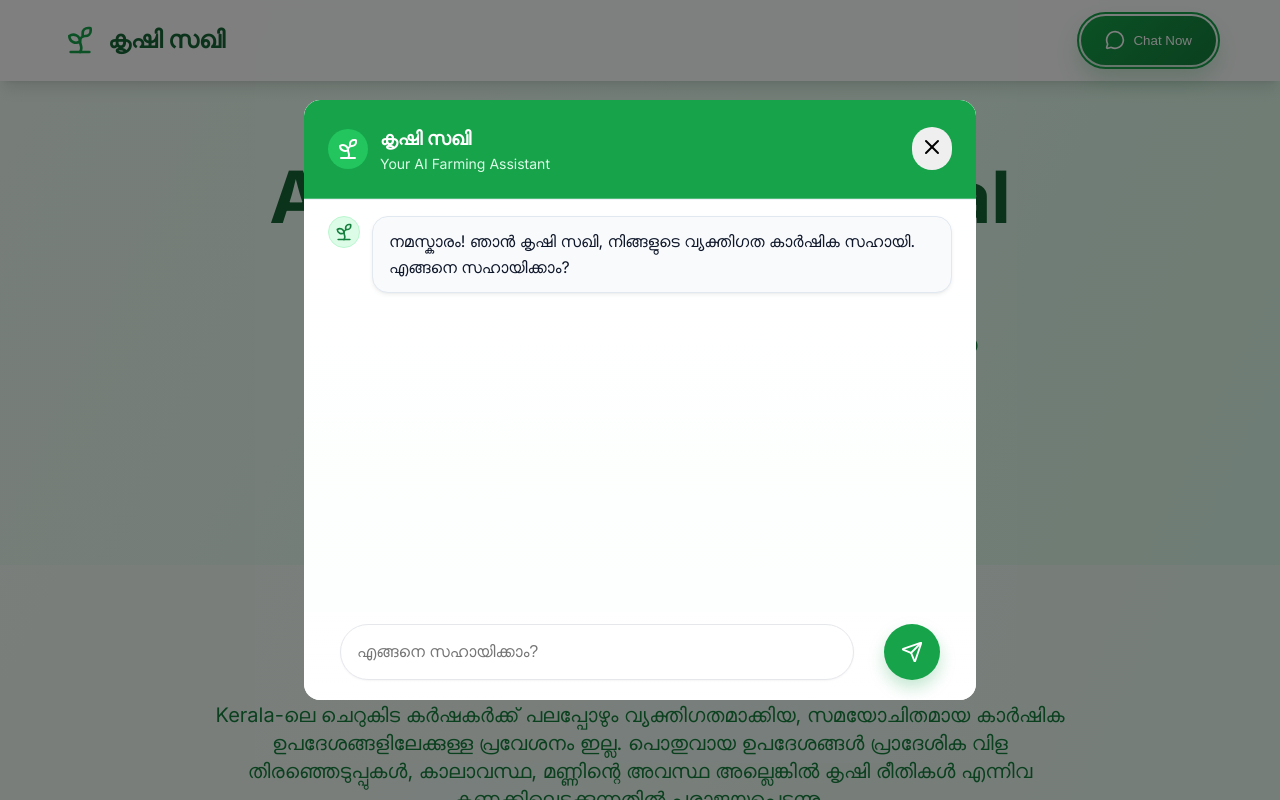
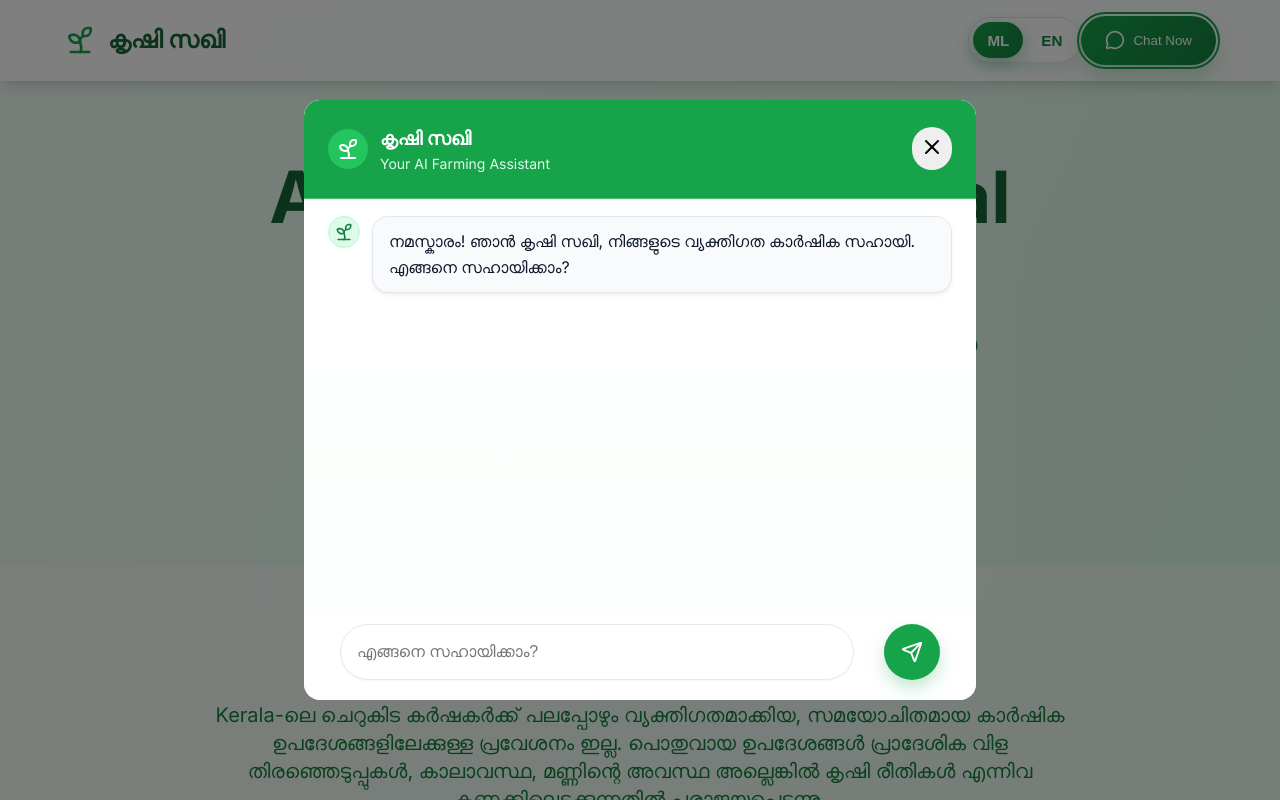
Before and after one commit to evanferrao/personal-farming-assistant, a React (Vite) app: page / in a window 1280 px wide. Both pictures are taken after a click on the button "Chat Now". Shown: the top 800 px of the page. Built offline with nearby package versions, Linux system fonts and the light colour scheme; no server answers.

Commit message:
feat: Add language toggle

```diff
--- a/src/App.css
+++ b/src/App.css
@@ -398,6 +398,49 @@ html {
   padding-bottom: 0.9rem;
 }
 
+/* Language toggle (segmented control) */
+.lang-toggle {
+  display: inline-flex;
+  align-items: center;
+  gap: 4px;
+  background: #ffffff;
+  border: 1px solid #e5e7eb;
+  border-radius: 9999px;
+  padding: 4px;
+  box-shadow: 0 6px 14px rgba(2, 132, 99, 0.12);
+}
+
+.lang-btn {
+  position: relative;
+  appearance: none;
+  border: none;
+  outline: none;
+  cursor: pointer;
+  border-radius: 9999px;
+  padding: 8px 14px;
+  min-width: 48px;
+  height: 36px;
+  font-size: 0.95rem;
+  font-weight: 700;
+  color: var(--green-700);
+  background: transparent;
+  transition: all 0.2s ease;
+}
+
+.lang-btn:hover {
+  background: #f0fdf4; /* very light green */
+}
+
+.lang-btn.active {
+  color: #ffffff;
+  background: linear-gradient(135deg, var(--green-600), var(--green-700));
+  box-shadow: 0 6px 16px rgba(22, 163, 74, 0.35);
+}
+
+.lang-btn:focus-visible {
+  box-shadow: 0 0 0 3px rgba(22,163,74,0.35);
+}
+
 .chat-launch-btn:hover {
   filter: brightness(1.02);
   box-shadow: 0 16px 30px rgba(22,163,74,0.35);
--- a/src/App.jsx
+++ b/src/App.jsx
@@ -5,9 +5,85 @@ import './App.css'
 import { sendChat } from './lib/chat'
 
 function App() {
+  // Language selection (ml | en)
+  const getInitialLang = () => {
+    try {
+      const saved = localStorage.getItem('pfa_lang')
+      return saved === 'en' ? 'en' : 'ml'
+    } catch {
+      return 'ml'
+    }
+  }
+  const [lang, setLang] = useState(getInitialLang())
+  const locale = lang === 'ml' ? 'ml-IN' : 'en-US'
+
+  const TEXTS = {
+    ml: {
+      brand: 'കൃഷി സഖി',
+      chatNow: 'Chat Now',
+      heroSubtitle: 'Kerala കർഷകർക്കായി വ്യക്തിഗതമാക്കിയ, സമയോചിതമായ കാർഷിക ഉപദേശം നൽകുന്ന ഡിജിറ്റൽ സുഹൃത്ത്',
+      ctaPrimary: 'Start Farming Journey',
+      ctaSecondary: 'Learn More',
+      challengeTitle: 'The Challenge',
+      challengePara: 'Kerala-ലെ ചെറുകിട കർഷകർക്ക് പലപ്പോഴും വ്യക്തിഗതമാക്കിയ, സമയോചിതമായ കാർഷിക ഉപദേശങ്ങളിലേക്കുള്ള പ്രവേശനം ഇല്ല. പൊതുവായ ഉപദേശങ്ങൾ പ്രാദേശിക വിള തിരഞ്ഞെടുപ്പുകൾ, കാലാവസ്ഥ, മണ്ണിന്റെ അവസ്ഥ അല്ലെങ്കിൽ കൃഷി രീതികൾ എന്നിവ കണക്കിലെടുക്കുന്നതിൽ പരാജയപ്പെടുന്നു.',
+      featuresTitle: 'Core Features',
+      featuresTag: 'വ്യാപകമായ സവിശേഷതകളോടെ നിങ്ങളുടെ കൃഷി യാത്രയെ മാറ്റിമറിക്കുന്നു',
+      featDesc: {
+        profile: 'വ്യക്തിഗത വിവരങ്ങൾ, സ്ഥലം, നിലത്തിന്റെ വലിപ്പം, വിളകൾ, മണ്ണിന്റെ തരം എന്നിവ കാപ്ചർ ചെയ്യുക',
+        convo: 'മലയാളത്തിൽ വോയ്സ് അല്ലെങ്കിൽ ടെക്സ്റ്റ് വഴി കർഷകരെ ഇടപെടാൻ പ്രാപ്തമാക്കുക',
+        activity: 'വിത്ത് വിതയൽ, നനയ്ക്കൽ, ഇൻപുട്ട് ഉപയോഗം അല്ലെങ്കിൽ കീട പ്രശ്നങ്ങൾ പോലുള്ള സംഭവങ്ങൾ ലോഗ് ചെയ്യുക',
+        advisory: 'AI ഉപയോഗിച്ച് സജീവവും സന്ദർഭോചിതവുമായ മാർഗ്ഗനിർദ്ദേശം നൽകുക',
+        alerts: 'വിള പ്രവർത്തനങ്ങൾ, സ്കീം ഡെഡ്‌ലൈനുകൾ, വില ട്രെൻഡുകൾ എന്നിവയ്ക്കായി സമയബന്ധിതമായ നഡ്ജുകൾ അയയ്ക്കുക',
+        knowledge: 'പ്രാദേശിക ക്രോപ്പ് കലണ്ടറുകൾ, പെസ്റ്റ് ഡാറ്റ, മികച്ച രീതികൾ എന്നിവയിൽ നിന്ന് വലിച്ചെടുക്കുക'
+      },
+      impactTitle: 'Expected Impact',
+      impactTag: '"കൃഷി സഖി" - വിള ചക്രത്തിലുടനീളം കർഷകനോടൊപ്പം നടക്കുന്ന ഒരു ഡിജിറ്റൽ സുഹൃത്ത്',
+      impacts: [
+        'വ്യക്തിഗതമാക്കിയ, ആവശ്യാനുസരണം പിന്തുണയോടെ കർഷകരെ ശാക്തീകരിക്കുന്നു',
+        'സമയബന്ധിതമായ പ്രവർത്തനങ്ങളിലൂടെ ഉൽപ്പാദനക്ഷമതയും സുസ്ഥിരതയും വർദ്ധിപ്പിക്കുന്നു',
+        'AI + പ്രാദേശിക സന്ദർഭം ഉപയോഗിച്ച് അറിവിന്റെ വിടവ് നികത്തുന്നു'
+      ],
+      footerTag: 'AI-Powered Personal Farming Assistant for Kerala Farmers',
+      footerNote: 'Fund availability is subject to availability through government sanction.',
+      greeting: 'നമസ്കാരം! ഞാൻ കൃഷി സഖി, നിങ്ങളുടെ വ്യക്തിഗത കാർഷിക സഹായി. എങ്ങനെ സഹായിക്കാം?',
+      placeholder: 'എങ്ങനെ സഹായിക്കാം?',
+      error: 'ക്ഷമിക്കണം, സർവറിൽ ഒരു പ്രശ്നം നേരിട്ടു. പിന്നീട് വീണ്ടും ശ്രമിക്കാം.'
+    },
+    en: {
+      brand: 'Krishi Sakhi',
+      chatNow: 'Chat Now',
+      heroSubtitle: 'A digital companion delivering personalized, timely farm advice for Kerala farmers',
+      ctaPrimary: 'Start Farming Journey',
+      ctaSecondary: 'Learn More',
+      challengeTitle: 'The Challenge',
+      challengePara: 'Smallholder farmers in Kerala often lack access to timely, personalized advisory. Generic guidance may miss local crop choices, weather, soil conditions, and farming practices.',
+      featuresTitle: 'Core Features',
+      featuresTag: 'Transform your farming journey with a rich feature set',
+      featDesc: {
+        profile: 'Capture location, land size, crops, soil type, and irrigation details',
+        convo: 'Enable voice/text conversations in Malayalam or English',
+        activity: 'Log events like sowing, irrigation, inputs usage, and pest issues',
+        advisory: 'Provide proactive, contextual guidance powered by AI',
+        alerts: 'Send timely nudges for crop tasks, scheme deadlines, and price trends',
+        knowledge: 'Draw from local crop calendars, pest data, and best practices'
+      },
+      impactTitle: 'Expected Impact',
+      impactTag: 'A digital friend who walks with the farmer across the crop cycle',
+      impacts: [
+        'Empowers farmers with personalized, on-demand support',
+        'Improves productivity and sustainability through timely actions',
+        'Bridges knowledge gaps using AI and local context'
+      ],
+      footerTag: 'AI-Powered Personal Farming Assistant for Kerala Farmers',
+      footerNote: 'Fund availability is subject to availability through government sanction.',
+      greeting: 'Hello! I am Krishi Sakhi, your personal farming assistant. How can I help?',
+      placeholder: 'How can I help?',
+      error: 'Sorry, there was a server issue. Please try again later.'
+    }
+  }
   const [isChatOpen, setIsChatOpen] = useState(false)
-  const DEFAULT_GREETING = { id: 1, text: "നമസ്കാരം! ഞാൻ കൃഷി സഖി, നിങ്ങളുടെ വ്യക്തിഗത കാർഷിക സഹായി. എങ്ങനെ സഹായിക്കാം?", sender: "bot" }
-  const [messages, setMessages] = useState([DEFAULT_GREETING])
+  const defaultMessages = (lng) => ([{ id: 1, text: TEXTS[lng].greeting, sender: 'bot' }])
+  const [messages, setMessages] = useState(() => defaultMessages(lang))
   const [inputMessage, setInputMessage] = useState("")
     const [isTyping, setIsTyping] = useState(false)
 
@@ -21,6 +97,11 @@ function App() {
         }
       } catch {}
     }, [])
+
+    // Persist language and update default greeting only for a fresh session
+    useEffect(() => {
+      try { localStorage.setItem('pfa_lang', lang) } catch {}
+    }, [lang])
 
     // Persist on change
     useEffect(() => {
@@ -40,53 +121,25 @@ function App() {
       // Limit history to last 12 turns to keep prompt small
       const history = [...messages, userMsg]
       const trimmed = history.slice(-24) // messages are single turns, 24 ~ 12 exchanges
-      const { reply } = await sendChat(trimmed, { locale: 'ml-IN' })
+      const { reply } = await sendChat(trimmed, { locale })
       setMessages(prev => [...prev, { id: Date.now() + 1, text: reply, sender: 'bot' }])
     } catch (e) {
-      setMessages(prev => [...prev, { id: Date.now() + 2, text: 'ക്ഷമിക്കണം, സർവറിൽ ഒരു പ്രശ്നം നേരിട്ടു. പിന്നീട് വീണ്ടും ശ്രമിക്കാം.', sender: 'bot' }])
+      setMessages(prev => [...prev, { id: Date.now() + 2, text: TEXTS[lang].error, sender: 'bot' }])
     } finally {
       setIsTyping(false)
     }
   }
 
   const features = [
-    {
-      icon: Users,
-      title: "Farmer & Farm Profiling",
-      description: "വ്യക്തിഗത വിവരങ്ങൾ, സ്ഥലം, നിലത്തിന്റെ വലിപ്പം, വിളകൾ, മണ്ണിന്റെ തരം എന്നിവ കാപ്ചർ ചെയ്യുക"
-    },
-    {
-      icon: MessageCircle,
-      title: "Conversational Interface",
-      description: "മലയാളത്തിൽ വോയ്സ് അല്ലെങ്കിൽ ടെക്സ്റ്റ് വഴി കർഷകരെ ഇടപെടാൻ പ്രാപ്തമാക്കുക"
-    },
-    {
-      icon: Clock,
-      title: "Activity Tracking",
-      description: "വിത്ത് വിതയൽ, നനയ്ക്കൽ, ഇൻപുട്ട് ഉപയോഗം അല്ലെങ്കിൽ കീട പ്രശ്നങ്ങൾ പോലുള്ള സംഭവങ്ങൾ ലോഗ് ചെയ്യുക"
-    },
-    {
-      icon: Brain,
-      title: "Personalized Advisory",
-      description: "AI ഉപയോഗിച്ച് സജീവവും സന്ദർഭോചിതവുമായ മാർഗ്ഗനിർദ്ദേശം നൽകുക"
-    },
-    {
-      icon: Shield,
-      title: "Reminders & Alerts",
-      description: "വിള പ്രവർത്തനങ്ങൾ, സ്കീം ഡെഡ്‌ലൈനുകൾ, വില ട്രെൻഡുകൾ എന്നിവയ്ക്കായി സമയബന്ധിതമായ നഡ്ജുകൾ അയയ്ക്കുക"
-    },
-    {
-      icon: Sprout,
-      title: "Knowledge Engine",
-      description: "പ്രാദേശിക ക്രോപ്പ് കലണ്ടറുകൾ, പെസ്റ്റ് ഡാറ്റ, മികച്ച രീതികൾ എന്നിവയിൽ നിന്ന് വലിച്ചെടുക്കുക"
-    }
+    { icon: Users, title: 'Farmer & Farm Profiling', getDesc: d => d.profile },
+    { icon: MessageCircle, title: 'Conversational Interface', getDesc: d => d.convo },
+    { icon: Clock, title: 'Activity Tracking', getDesc: d => d.activity },
+    { icon: Brain, title: 'Personalized Advisory', getDesc: d => d.advisory },
+    { icon: Shield, title: 'Reminders & Alerts', getDesc: d => d.alerts },
+    { icon: Sprout, title: 'Knowledge Engine', getDesc: d => d.knowledge }
   ]
 
-  const impacts = [
-    "വ്യക്തിഗതമാക്കിയ, ആവശ്യാനുസരണം പിന്തുണയോടെ കർഷകരെ ശാക്തീകരിക്കുന്നു",
-    "സമയബന്ധിതമായ പ്രവർത്തനങ്ങളിലൂടെ ഉൽപ്പാദനക്ഷമതയും സുസ്ഥിരതയും വർദ്ധിപ്പിക്കുന്നു",
-    "AI + പ്രാദേശിക സന്ദർഭം ഉപയോഗിച്ച് അറിവിന്റെ വിടവ് നികത്തുന്നു"
-  ]
+  // impacts moved into TEXTS
 
   return (
     <div className="min-h-screen bg-gradient-to-br from-green-50 to-emerald-100">
@@ -102,9 +155,21 @@ function App() {
             className="flex items-center space-x-3"
           >
             <Sprout className="w-8 h-8 text-green-600" />
-            <span className="text-2xl font-bold text-green-800">കൃഷി സഖി</span>
+            <span className="text-2xl font-bold text-green-800">{TEXTS[lang].brand}</span>
           </motion.div>
-
+          <div className="flex items-center gap-3">
+            <div className="lang-toggle">
+              <button
+                onClick={() => setLang('ml')}
+                className={`lang-btn ${lang === 'ml' ? 'active' : ''}`}
+                aria-pressed={lang === 'ml'}
+              >ML</button>
+              <button
+                onClick={() => setLang('en')}
+                className={`lang-btn ${lang === 'en' ? 'active' : ''}`}
+                aria-pressed={lang === 'en'}
+              >EN</button>
+            </div>
             <motion.button
               whileHover={{ scale: 1.05 }}
               whileTap={{ scale: 0.95 }}
@@ -112,8 +177,9 @@ function App() {
               className="bg-green-600 hover:bg-green-700 text-white px-6 py-3 rounded-full flex items-center space-x-2 transition-all duration-300 shadow-lg hover:shadow-xl chat-launch-btn"
             >
               <MessageCircle className="w-5 h-5" />
-            <span>Chat Now</span>
+              <span>{TEXTS[lang].chatNow}</span>
             </motion.button>
+          </div>
         </div>
       </motion.nav>
 
@@ -136,7 +202,7 @@ function App() {
             transition={{ duration: 0.8, delay: 0.2 }}
             className="text-xl md:text-2xl text-green-700 mb-8 max-w-3xl mx-auto"
           >
-            Kerala കർഷകർക്കായി വ്യക്തിഗതമാക്കിയ, സമയോചിതമായ കാർഷിക ഉപദേശം നൽകുന്ന ഡിജിറ്റൽ സുഹൃത്ത്
+            {TEXTS[lang].heroSubtitle}
           </motion.p>
 
           <motion.div
@@ -151,14 +217,14 @@ function App() {
               onClick={() => setIsChatOpen(true)}
               className="bg-green-600 hover:bg-green-700 text-white px-8 py-4 rounded-full text-lg font-semibold transition-all duration-300 shadow-lg hover:shadow-xl cta-btn primary-cta"
             >
-              Start Farming Journey
+              {TEXTS[lang].ctaPrimary}
             </motion.button>
             <motion.button
               whileHover={{ scale: 1.05 }}
               whileTap={{ scale: 0.95 }}
               className="text-green-700 px-8 py-4 rounded-full text-lg font-semibold transition-all duration-300 cta-btn secondary-cta"
             >
-              Learn More
+              {TEXTS[lang].ctaSecondary}
             </motion.button>
           </motion.div>
         </div>
@@ -173,10 +239,9 @@ function App() {
             transition={{ duration: 0.8 }}
             className="text-center mb-16"
           >
-            <h2 className="text-4xl md:text-5xl font-bold text-green-800 mb-6">The Challenge</h2>
+            <h2 className="text-4xl md:text-5xl font-bold text-green-800 mb-6">{TEXTS[lang].challengeTitle}</h2>
             <p className="text-xl text-green-700 max-w-4xl mx-auto">
-              Kerala-ലെ ചെറുകിട കർഷകർക്ക് പലപ്പോഴും വ്യക്തിഗതമാക്കിയ, സമയോചിതമായ കാർഷിക ഉപദേശങ്ങളിലേക്കുള്ള പ്രവേശനം ഇല്ല.
-              പൊതുവായ ഉപദേശങ്ങൾ പ്രാദേശിക വിള തിരഞ്ഞെടുപ്പുകൾ, കാലാവസ്ഥ, മണ്ണിന്റെ അവസ്ഥ അല്ലെങ്കിൽ കൃഷി രീതികൾ എന്നിവ കണക്കിലെടുക്കുന്നതിൽ പരാജയപ്പെടുന്നു.
+              {TEXTS[lang].challengePara}
             </p>
           </motion.div>
         </div>
@@ -191,10 +256,8 @@ function App() {
             transition={{ duration: 0.8 }}
             className="text-center mb-16"
           >
-            <h2 className="text-4xl md:text-5xl font-bold text-green-800 mb-6">Core Features</h2>
-            <p className="text-xl text-green-700">
-              വ്യാപകമായ സവിശേഷതകളോടെ നിങ്ങളുടെ കൃഷി യാത്രയെ മാറ്റിമറിക്കുന്നു
-            </p>
+            <h2 className="text-4xl md:text-5xl font-bold text-green-800 mb-6">{TEXTS[lang].featuresTitle}</h2>
+            <p className="text-xl text-green-700">{TEXTS[lang].featuresTag}</p>
           </motion.div>
 
           <div className="grid md:grid-cols-2 lg:grid-cols-3 gap-8">
@@ -211,7 +274,7 @@ function App() {
                   <feature.icon className="w-8 h-8 text-green-600" />
                 </div>
                 <h3 className="text-xl font-bold text-green-800 mb-4">{feature.title}</h3>
-                <p className="text-green-700">{feature.description}</p>
+                <p className="text-green-700">{feature.getDesc(TEXTS[lang].featDesc)}</p>
               </motion.div>
             ))}
           </div>
@@ -227,14 +290,12 @@ function App() {
             transition={{ duration: 0.8 }}
             className="text-center mb-16"
           >
-            <h2 className="text-4xl md:text-5xl font-bold mb-6">Expected Impact</h2>
-            <p className="text-xl opacity-90">
-              "കൃഷി സഖി" - വിള ചക്രത്തിലുടനീളം കർഷകനോടൊപ്പം നടക്കുന്ന ഒരു ഡിജിറ്റൽ സുഹൃത്ത്
-            </p>
+            <h2 className="text-4xl md:text-5xl font-bold mb-6">{TEXTS[lang].impactTitle}</h2>
+            <p className="text-xl opacity-90">{TEXTS[lang].impactTag}</p>
           </motion.div>
 
           <div className="grid md:grid-cols-3 gap-8">
-            {impacts.map((impact, index) => (
+            {TEXTS[lang].impacts.map((impact, index) => (
               <motion.div
                 key={index}
                 initial={{ opacity: 0, y: 50 }}
@@ -260,14 +321,10 @@ function App() {
             className="flex items-center justify-center space-x-3 mb-6"
           >
             <Sprout className="w-8 h-8" />
-            <span className="text-2xl font-bold">കൃഷി സഖി</span>
+            <span className="text-2xl font-bold">{TEXTS[lang].brand}</span>
           </motion.div>
-          <p className="text-green-200 mb-4">
-            AI-Powered Personal Farming Assistant for Kerala Farmers
-          </p>
-          <p className="text-green-300 text-sm">
-            Fund availability is subject to availability through government sanction.
-          </p>
+          <p className="text-green-200 mb-4">{TEXTS[lang].footerTag}</p>
+          <p className="text-green-300 text-sm">{TEXTS[lang].footerNote}</p>
         </div>
       </footer>
 
@@ -351,7 +408,7 @@ function App() {
                     value={inputMessage}
                     onChange={(e) => setInputMessage(e.target.value)}
                     onKeyPress={(e) => e.key === 'Enter' && handleSendMessage()}
-                    placeholder="എങ്ങനെ സഹായിക്കാം?"
+                    placeholder={TEXTS[lang].placeholder}
                     className="flex-1 border border-gray-300 rounded-full px-4 py-3 focus:outline-none focus:ring-2 focus:ring-green-500 chat-input"
                   />
                   <motion.button
```
Lines whose indentation alone changed are shown as unchanged.
